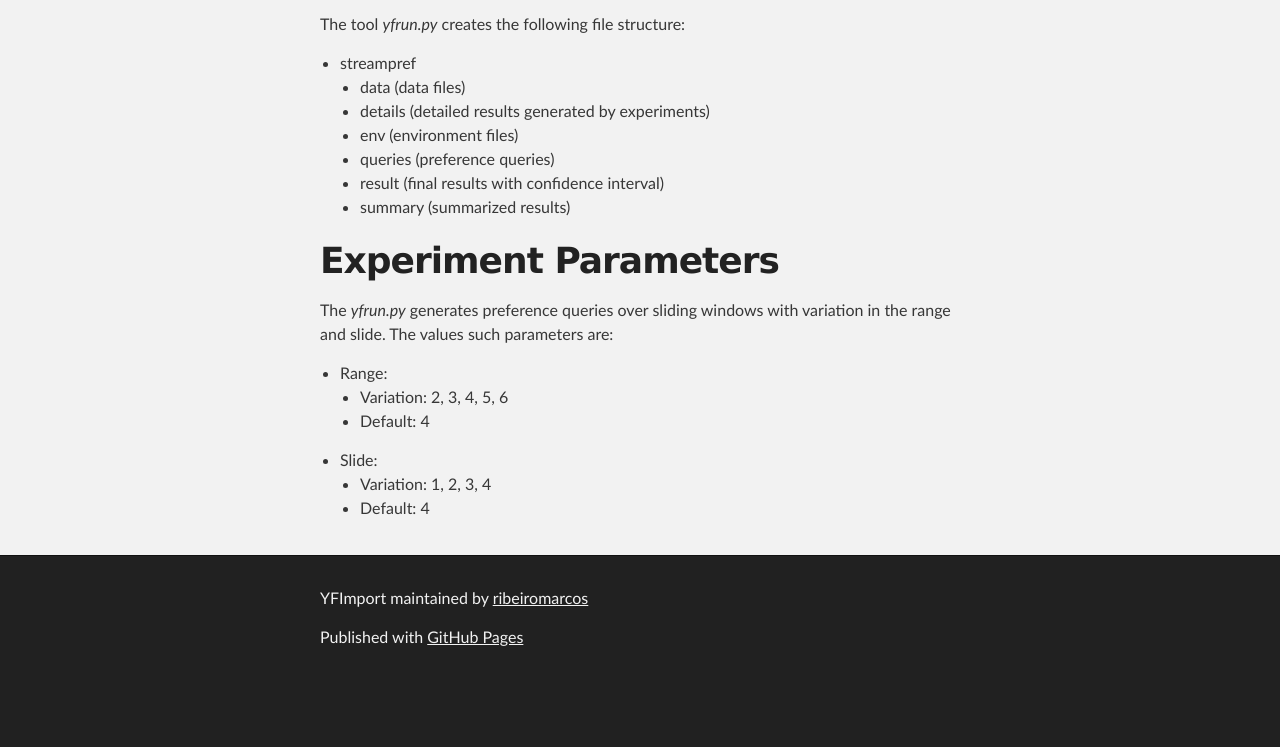
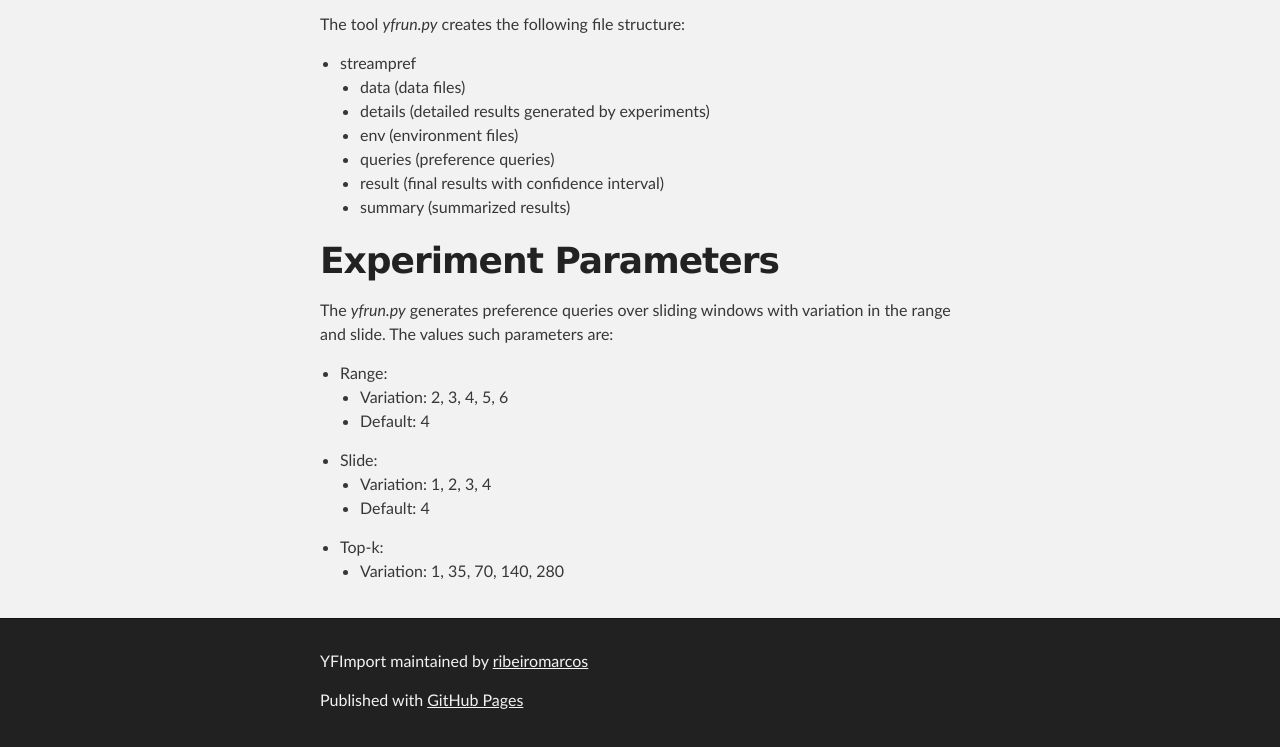
Before and after one commit to ribeiromarcos/yahoofinanceimport, a plain HTML site: page index.html in a window 1280 px wide. Shown: the part 1323-2070 px from the top of the page. Before the commit the page ends 2007 px from the top, so only its background shows below. Drawn offline with Linux system fonts and the light colour scheme.

```diff
--- a/index.html
+++ b/index.html
@@ -126,6 +126,12 @@ The values such parameters are:</p>
 <li>Default: 4</li>
 </ul>
 </li>
+<li>Top-k:
+
+<ul>
+<li>Variation: 1, 35, 70, 140, 280</li>
+</ul>
+</li>
 </ul>
       </section>
     </div>
```
Also changed, not shown: params.json (+1 -1 lines).
